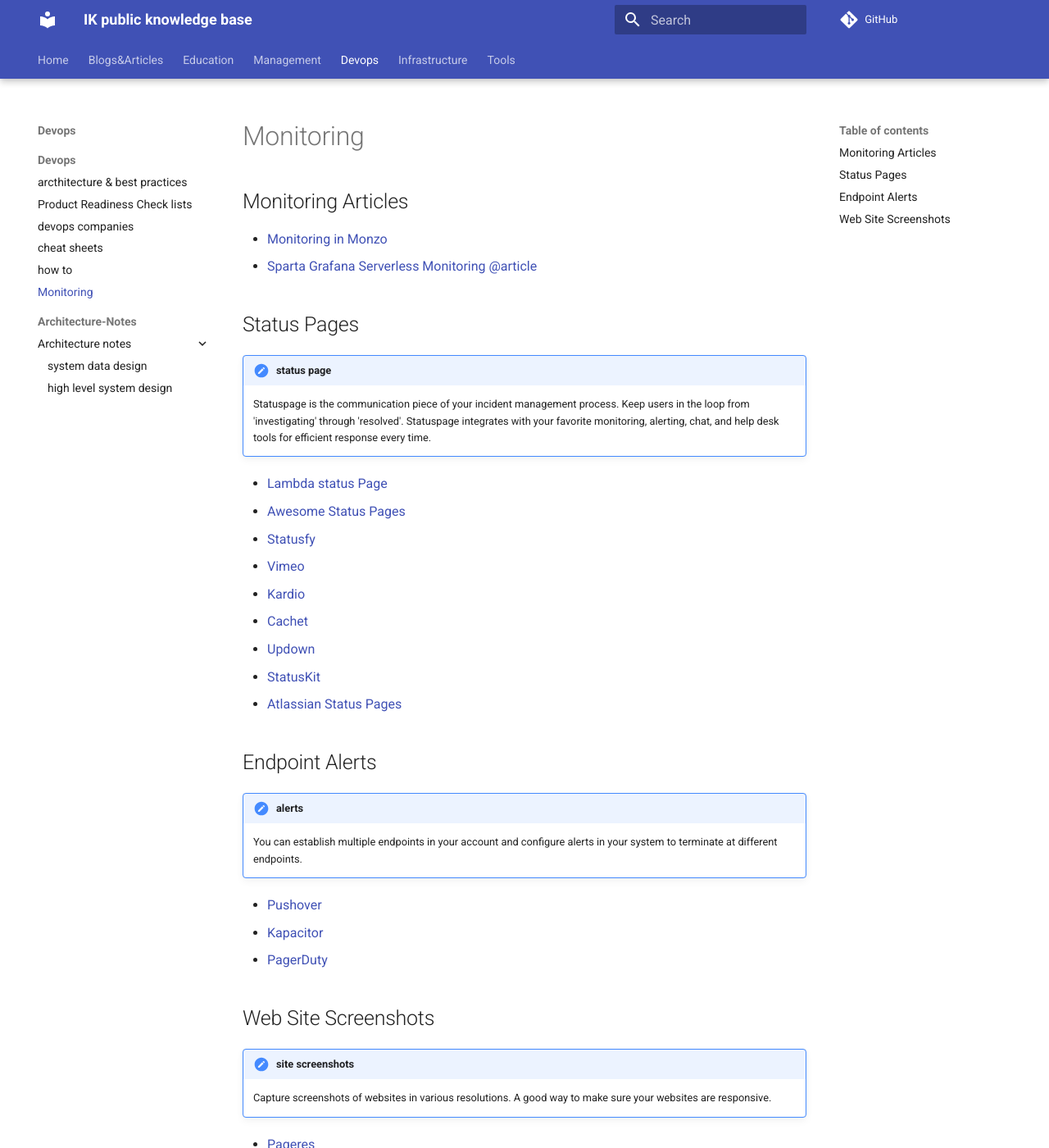
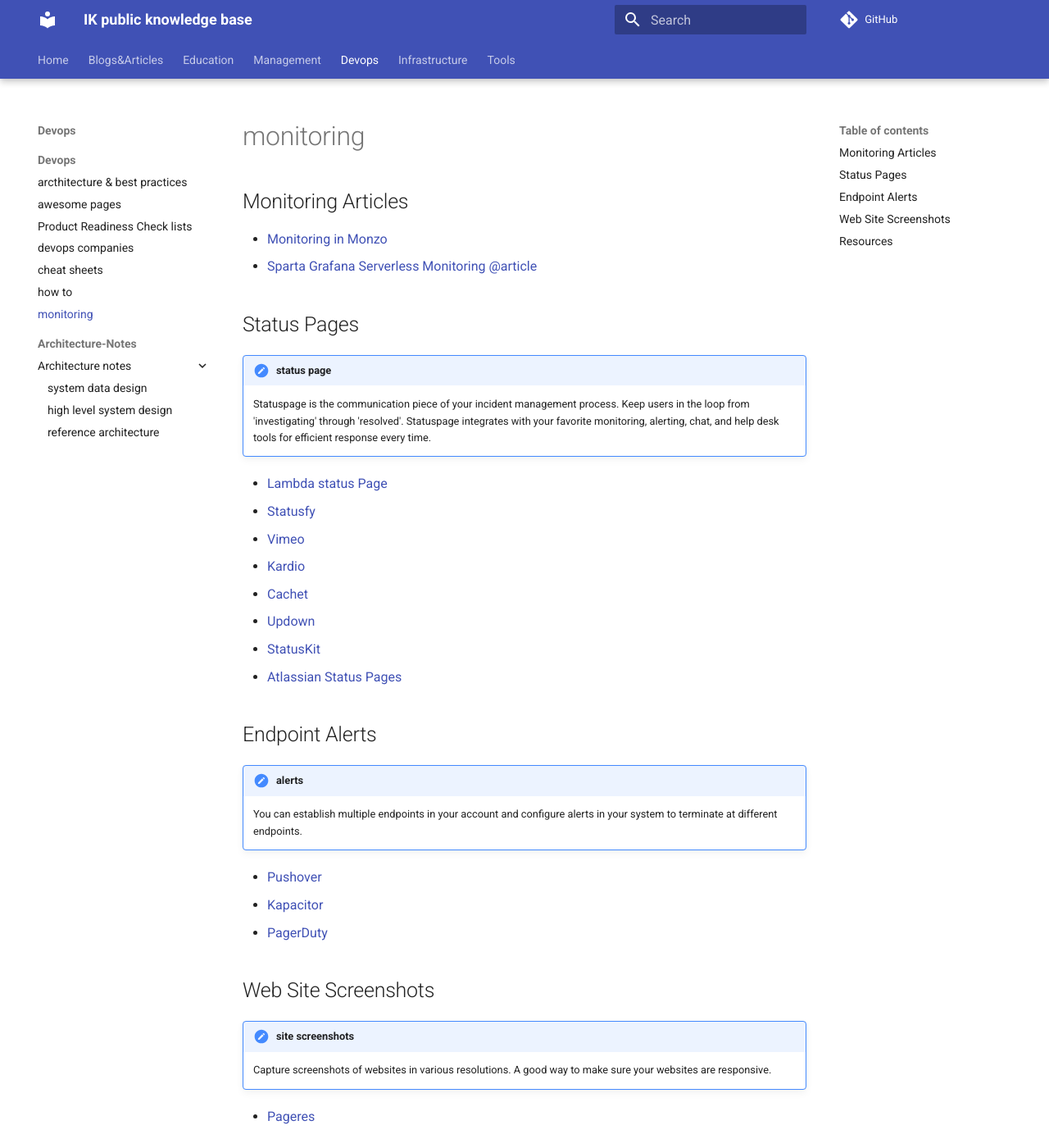
Before and after one commit to ivankatliarchuk/knowledge-base, an MkDocs documentation site: the page built from docs/devops/monitoring.md, in a window 1280 px wide and 1400 px high. Shown: the whole window at 82% size. Built offline with MkDocs 1.6.1 and Material for MkDocs 9.7.7, drawn with Linux system fonts in a browser that asks for light colours; comment, search, counter and statistics services are not loaded.

Commit message:
curated awesome pages added

```diff
--- a/docs/devops/monitoring.md
+++ b/docs/devops/monitoring.md
@@ -1,5 +1,5 @@
 ---
-title: Monitoring
+title: monitoring
 summary: Monitoring Services and Best Practices
 authors:
 - Ivan K
@@ -18,15 +18,14 @@
 !!! note "status page"
     Statuspage is the communication piece of your incident management process. Keep users in the loop from 'investigating' through 'resolved'. Statuspage integrates with your favorite monitoring, alerting, chat, and help desk tools for efficient response every time.
 
-- [Lambda status Page](https://github.com/ks888/LambStatus)
-- [Awesome Status Pages](https://github.com/ivankatliarchuk/awesome-status-pages?organization=ivankatliarchuk&organization=ivankatliarchuk)
-- [Statusfy](https://github.com/ik-monitoring/statusfy)
-- [Vimeo](https://www.vimeostatus.com/)
-- [Kardio](https://opensource.t-mobile.com/blog/posts/introducing-kardio/)
-- [Cachet](https://github.com/CachetHQ/Cachet)
-- [Updown](https://updown.io/credits)
-- [StatusKit](https://statuskit.com/)
-- [Atlassian Status Pages](https://www.statuspage.io/)
+- [Lambda status Page](https://github.com/ks888/LambStatus){:target="_blank"}
+- [Statusfy](https://github.com/ik-monitoring/statusfy){:target="_blank"}
+- [Vimeo](https://www.vimeostatus.com/){:target="_blank"}
+- [Kardio](https://opensource.t-mobile.com/blog/posts/introducing-kardio/){:target="_blank"}
+- [Cachet](https://github.com/CachetHQ/Cachet){:target="_blank"}
+- [Updown](https://updown.io/credits){:target="_blank"}
+- [StatusKit](https://statuskit.com/){:target="_blank"}
+- [Atlassian Status Pages](https://www.statuspage.io/){:target="_blank"}
 
 ## Endpoint Alerts
 
@@ -42,4 +41,9 @@
 !!! note "site screenshots"
     Capture screenshots of websites in various resolutions. A good way to make sure your websites are responsive.
 
-- [Pageres](https://github.com/sindresorhus/pageres/blob/master/readme.md)
+- [Pageres](https://github.com/sindresorhus/pageres/blob/master/readme.md){:target="_blank"}
+
+
+## Resources
+
+- [Awesome](awesome.md){:target="_blank"}
```
Also changed, not shown: docs/blogs/kubernetes.md (added, +10 -0 lines), docs/devops/architecture-notes/design-data.md (+1 -2 lines), docs/devops/architecture-notes/references-architecture.md (added, +16 -0 lines), docs/devops/awesome.md (added, +64 -0 lines), docs/education/awesome.md (deleted, +0 -9 lines), docs/tools/agile.tools.md (+1 -1 lines).
